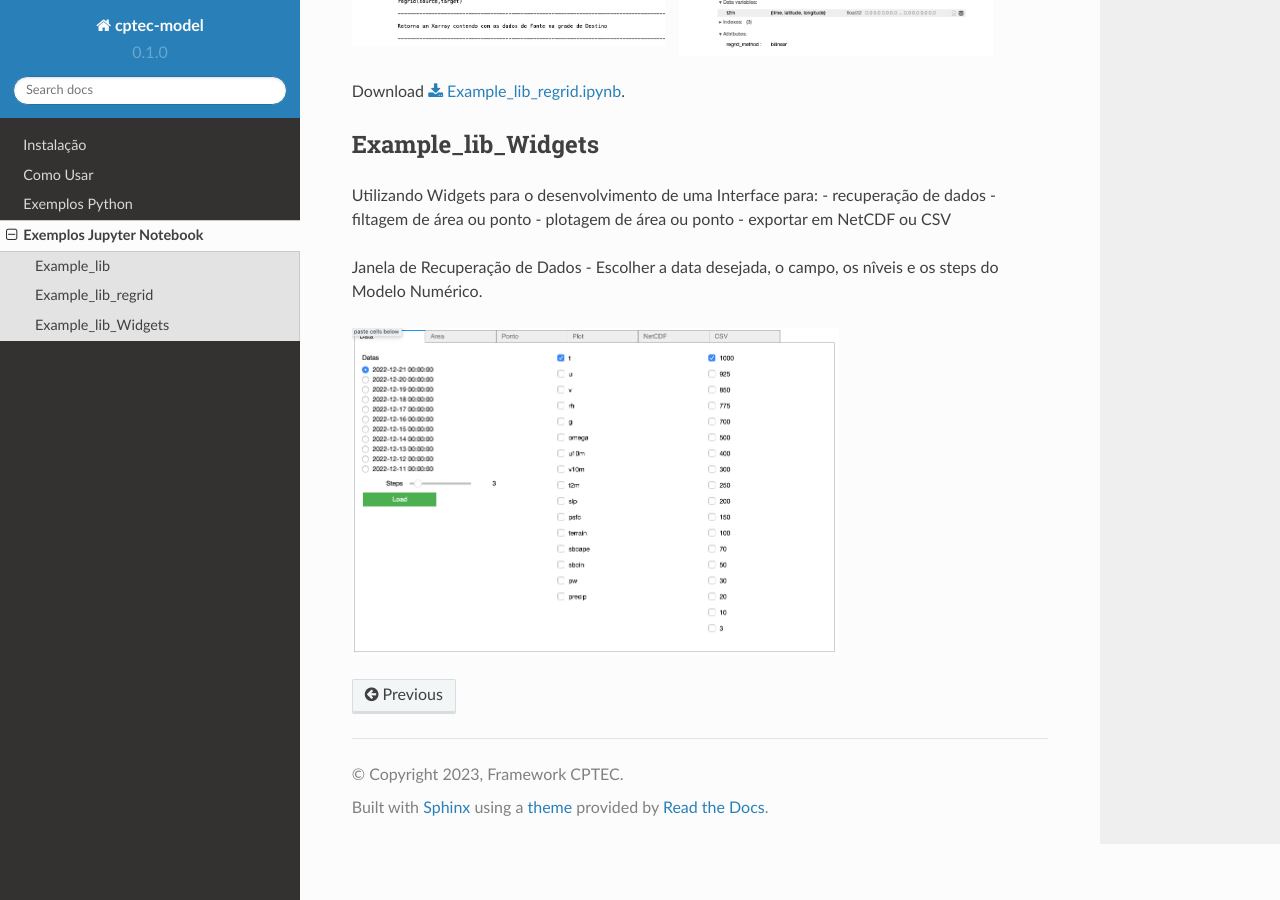
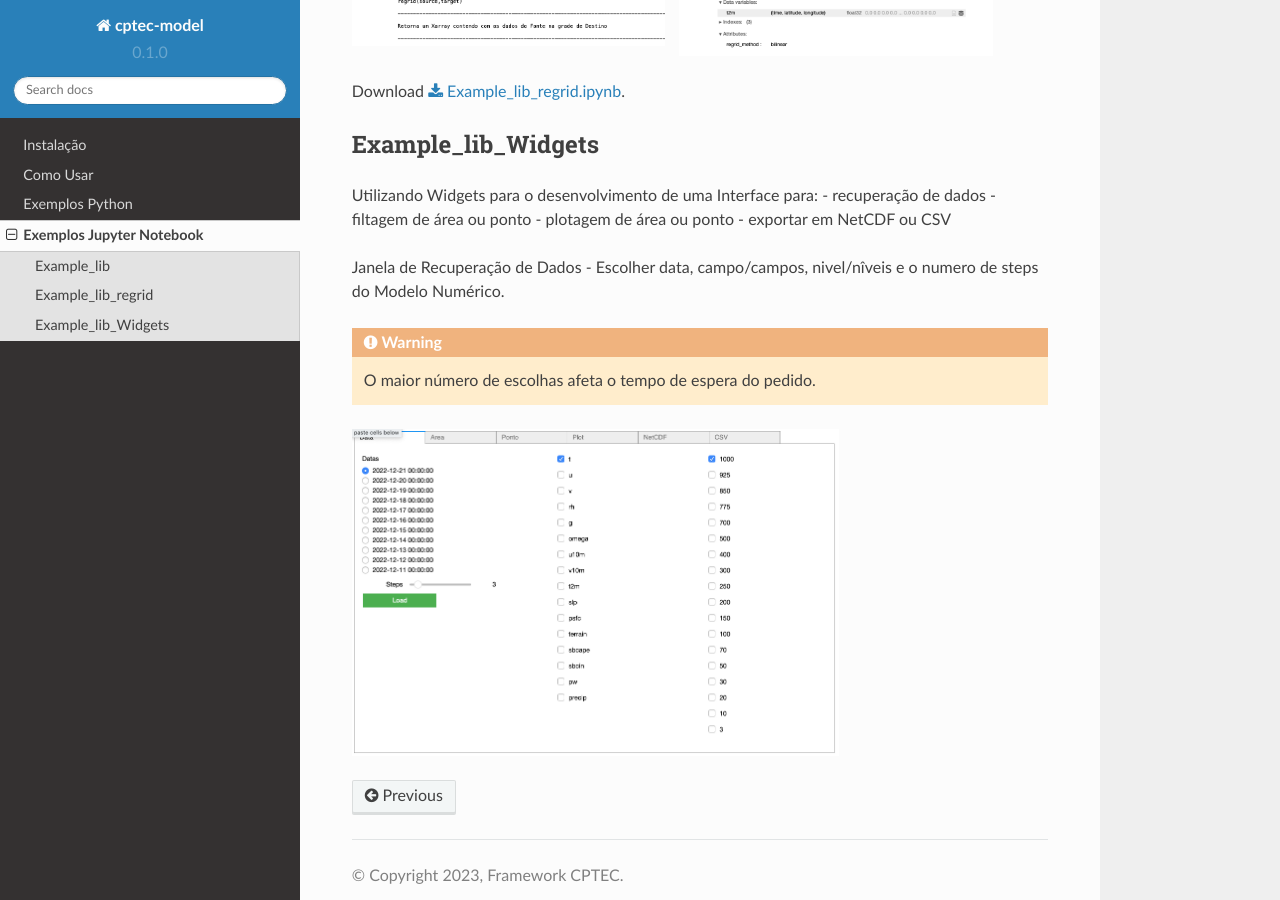
Before and after one commit to framework-CPTEC/tutorial, a Sphinx documentation site: the page built from docs/source/exampleNotebook.rst, in a window 1280 px wide and 900 px high, scrolled down 976 px. Built offline with Sphinx 7.4.7 and the Read the Docs theme 2.0.0, drawn with Linux system fonts in a browser that asks for light colours; pages that are not in the unit, such as notebooks, are missing from menus.

Commit message:
Update exampleNotebook.rst

```diff
--- a/docs/source/exampleNotebook.rst
+++ b/docs/source/exampleNotebook.rst
@@ -58,7 +58,12 @@ Utilizando Widgets para o desenvolvimento de uma Interface para:
 - plotagem de área ou ponto
 - exportar em NetCDF ou CSV
 
-Janela de Recuperação de Dados - Escolher a data desejada, o campo, os nîveis e os steps do Modelo Numérico.
+Janela de Recuperação de Dados - Escolher  data, campo/campos, nivel/nîveis e o numero de steps do Modelo Numérico.
+
+.. warning::
+
+  O maior número de escolhas afeta o tempo de espera do pedido.
+
 
 .. image:: _static/pedido.png
    :width: 70%
```
